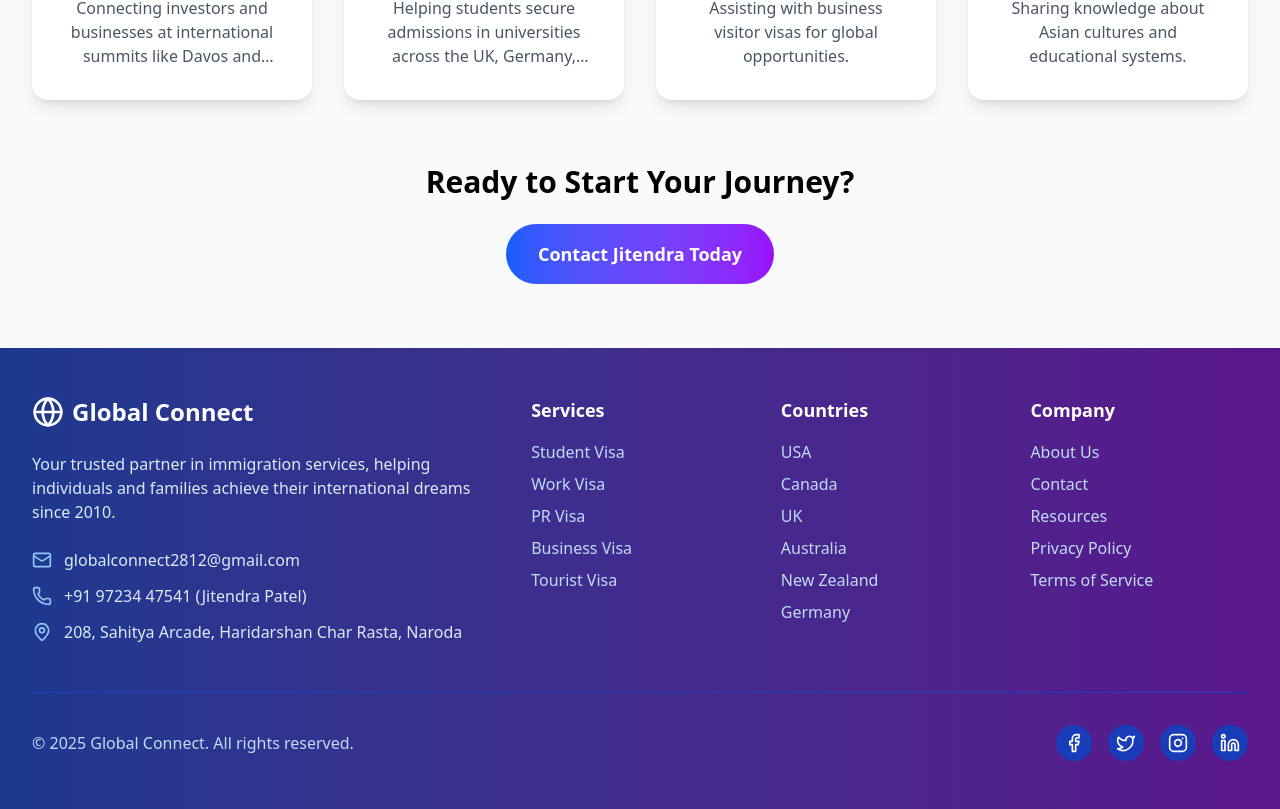
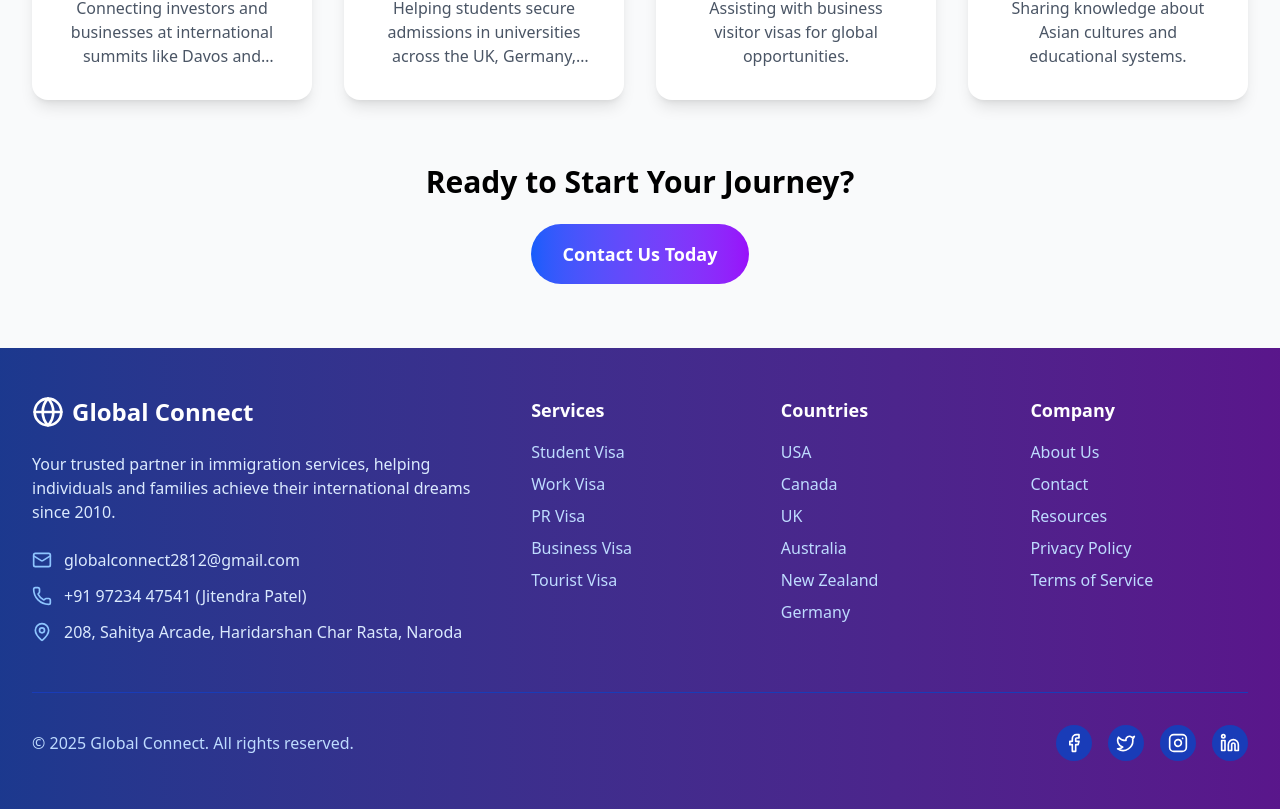
Before and after one commit to Krishna9879/Global_connect-, a React (Vite) app in the folder frontend/: page /about in a window 1280 px wide. Shown: the part 1214-2023 px from the top of the page. Built offline with nearby package versions, Linux system fonts and the light colour scheme.

Commit message:
Added Email js

```diff
--- a/frontend/src/pages/About.jsx
+++ b/frontend/src/pages/About.jsx
@@ -177,7 +177,7 @@ export const About = () => {
               whileTap={{ scale: 0.95 }}
               className="px-8 py-4 bg-gradient-to-r from-blue-600 to-purple-600 text-white rounded-full text-lg font-semibold hover:shadow-xl transition-shadow"
             >
-              Contact Jitendra Today
+              Contact Us Today
             </motion.button>
           </Link>
         </motion.div>
```
Also changed, not shown: 1 other file (tests, documents, lock files or other folders).
